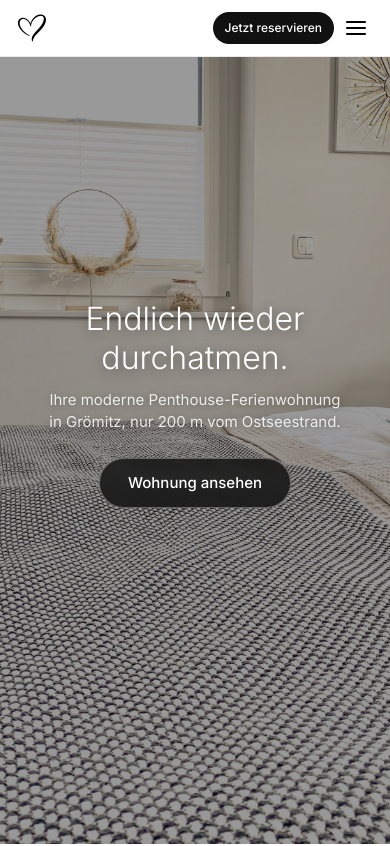
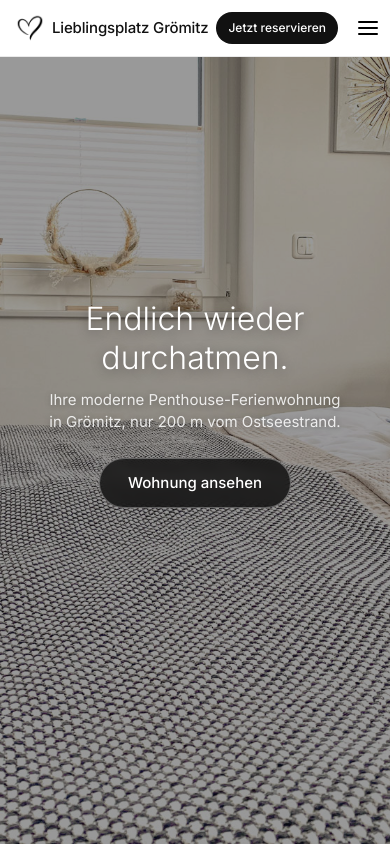
Before and after one commit to andreasw616-sudo/Lieblingsplatz, a plain HTML site: page index.html in a window 390 px wide. Shown: the top 846 px of the page. Drawn offline with Linux system fonts and the light colour scheme; a script that the page names is missing.

Commit message:
Fix mobile navigation: brand name visible on mobile

```diff
--- a/styles.css
+++ b/styles.css
@@ -1592,25 +1592,35 @@ select {
         font-size: max(14px, 1em);
     }
 
-    /* NAVIGATION */
-    .navbar {
-        height: auto;
-    }
+    /* NAVIGATION FIX */
+    .brand-name {
+        display: inline !important;
+        font-size: 15px !important;
+        white-space: nowrap !important;
+        color: #111 !important;
+        font-weight: 500 !important;
+    }
+
+    .navbar-brand {
+        display: flex !important;
+        align-items: center !important;
+        gap: 8px !important;
+        flex-shrink: 0 !important;
+        max-width: 60% !important;
+    }
+
+    .brand-logo {
+        width: 28px !important;
+        height: 28px !important;
+        flex-shrink: 0 !important;
+    }
+
     .navbar-container {
-        height: 60px;
-        padding: 0 16px;
-        display: flex;
-        align-items: center;
-        justify-content: space-between;
-    }
-    .navbar-brand {
-        gap: 8px;
-    }
-    .brand-name {
-        font-size: 15px;
-    }
-    .brand-logo {
-        height: 32px;
+        display: flex !important;
+        align-items: center !important;
+        justify-content: space-between !important;
+        padding: 12px 16px !important;
+        gap: 8px !important;
     }
     .navbar-nav { display: none; }
     .mobile-menu-btn {
@@ -1860,9 +1870,6 @@ select {
 }
 
 @media (max-width: 480px) {
-    .brand-name {
-        display: none; /* Platz sparen auf Kleinstgeräten */
-    }
     .navbar-cta .btn {
         font-size: 12px !important;
         padding: 6px 12px !important;
```
Also changed, not shown: 1 other file.
